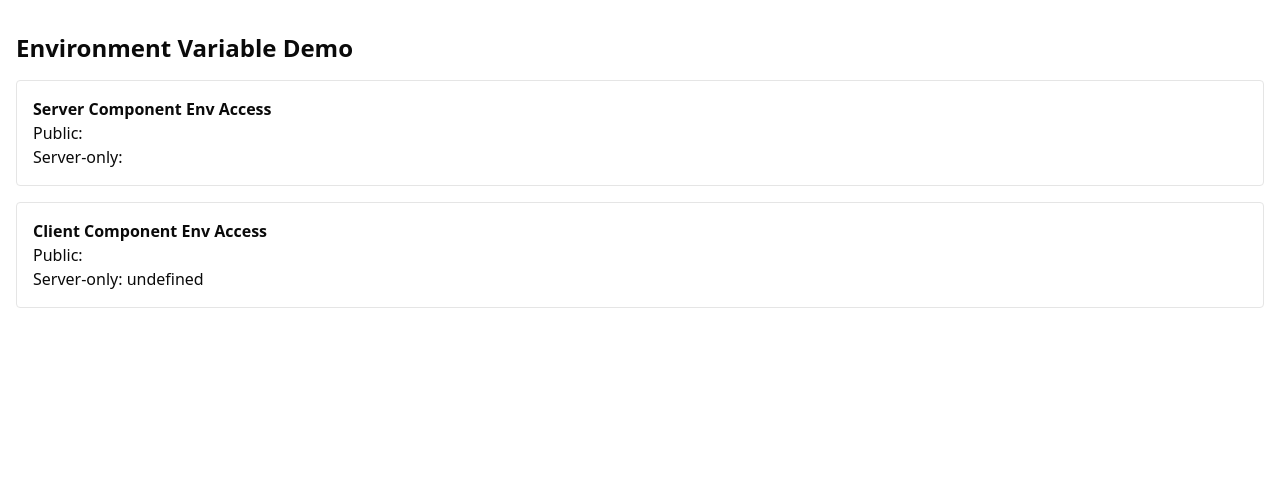
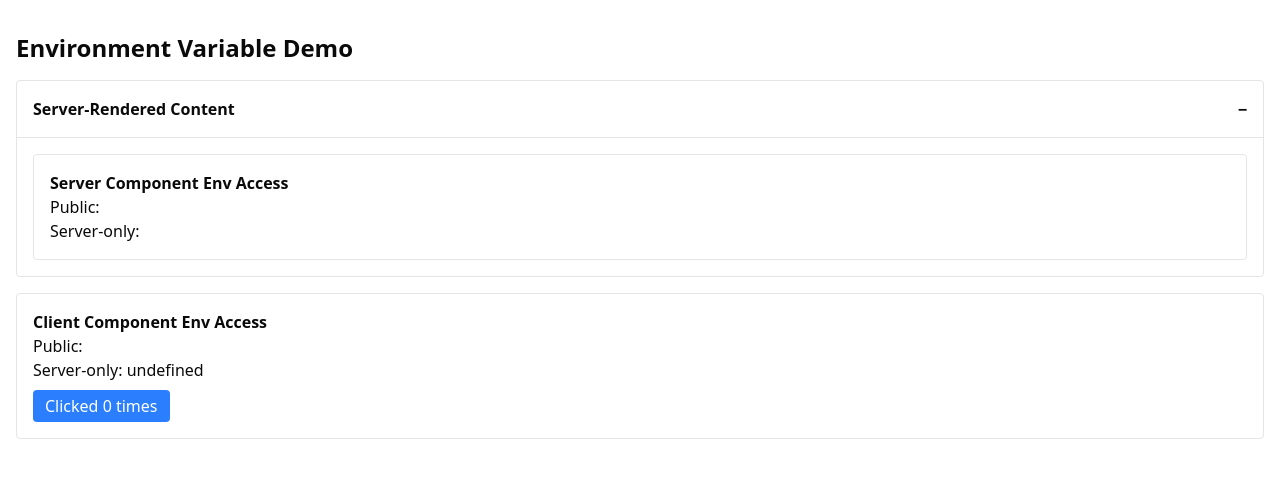
Before and after one commit to Arke-Systems/nextjs-foundations, a Next.js app in the folder apps/web/: page /env-demo in a window 1280 px wide. Shown: the top 478 px of the page. Built offline with nearby package versions, Linux system fonts and the light colour scheme.

Commit message:
feat: demonstrate server/client component boundaries

```diff
--- a/apps/web/src/app/env-demo/page.tsx
+++ b/apps/web/src/app/env-demo/page.tsx
@@ -1,11 +1,14 @@
 import { ServerEnvDisplay } from '@/components/server-env-display';
 import { ClientEnvDisplay } from '@/components/client-env-display';
+import { Collapsible } from '@/components/collapsible'
 
 export default function EnvDemoPage() {
   return (
     <main className="flex flex-col gap-4">
       <h1 className="text-2xl font-bold">Environment Variable Demo</h1>
-      <ServerEnvDisplay />
+      <Collapsible title="Server-Rendered Content">
+        <ServerEnvDisplay />
+      </Collapsible>
       <ClientEnvDisplay />
     </main>
   );
--- a/apps/web/src/components/client-env-display.tsx
+++ b/apps/web/src/components/client-env-display.tsx
@@ -1,11 +1,23 @@
-'use client';
+'use client'
+
+import { useState } from 'react'
+
 
 export function ClientEnvDisplay() {
+  const [clicks, setClicks] = useState(0)
+  const handleClick = () => setClicks(clicks + 1)
   return (
     <div className="border p-4 rounded">
       <h3 className="font-bold">Client Component Env Access</h3>
       <p>Public: {process.env.NEXT_PUBLIC_APP_NAME}</p>
       <p>Server-only: {process.env.INTERNAL_CONFIG || 'undefined'}</p>
+      <button
+        type="button"
+        onClick={handleClick}
+        className="mt-2 rounded bg-blue-500 px-3 py-1 text-white hover:bg-blue-600"
+      >
+        Clicked {clicks} times
+      </button>
     </div>
   );
 }
--- /dev/null
+++ b/apps/web/src/components/collapsible.tsx
@@ -0,0 +1,27 @@
+'use client'
+
+import { useState, type ReactNode } from 'react';
+
+export function Collapsible({
+    title,
+    children
+} : {
+    title: string,
+    children: ReactNode
+}) {
+    const [isOpen, setIsOpen] = useState(true);
+
+    return (
+        <div className="rounded border">
+        <button
+            type="button"
+            onClick={() => setIsOpen(!isOpen)}
+            className="flex w-full items-center justify-between p-4 text-left font-semibold hover:bg-gray-50"
+        >
+            {title}
+            <span>{isOpen ? '−' : '+'}</span>
+        </button>
+        {isOpen && <div className="border-t p-4">{children}</div>}
+        </div>
+    )
+}
--- /dev/null
+++ b/apps/web/src/components/counter.tsx
@@ -0,0 +1,15 @@
+'use client'
+
+import { useState } from 'react';
+
+export function Counter() {
+    const [count, setCount] = useState(0);
+
+    return <button
+        type="button"
+        onClick={() => setCount(count + 1)}
+        className="rounded bg-blue-500 px-4 py-2 text-white hover:bg-blue-600"
+    >
+        Count: {count}
+    </button>
+}
```
